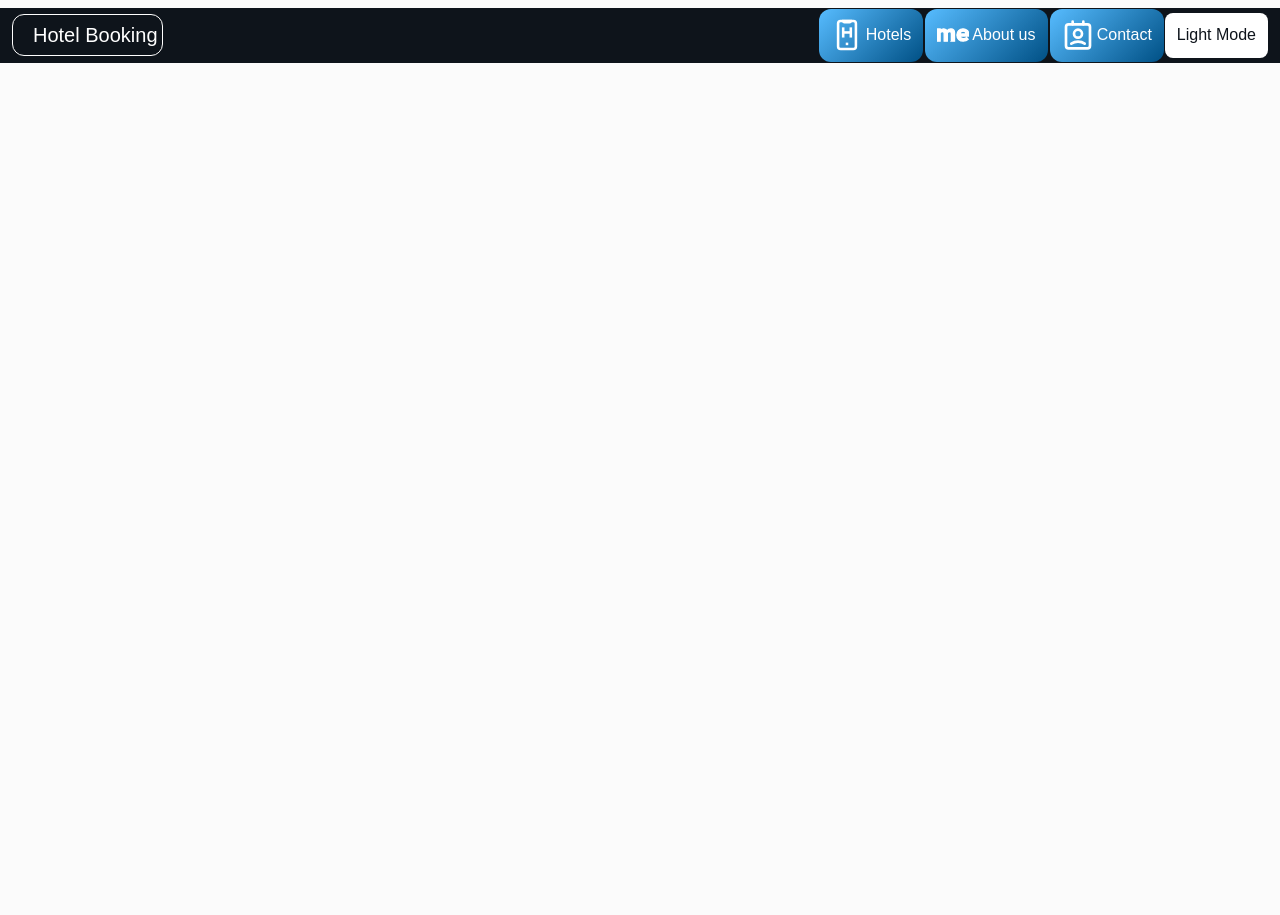
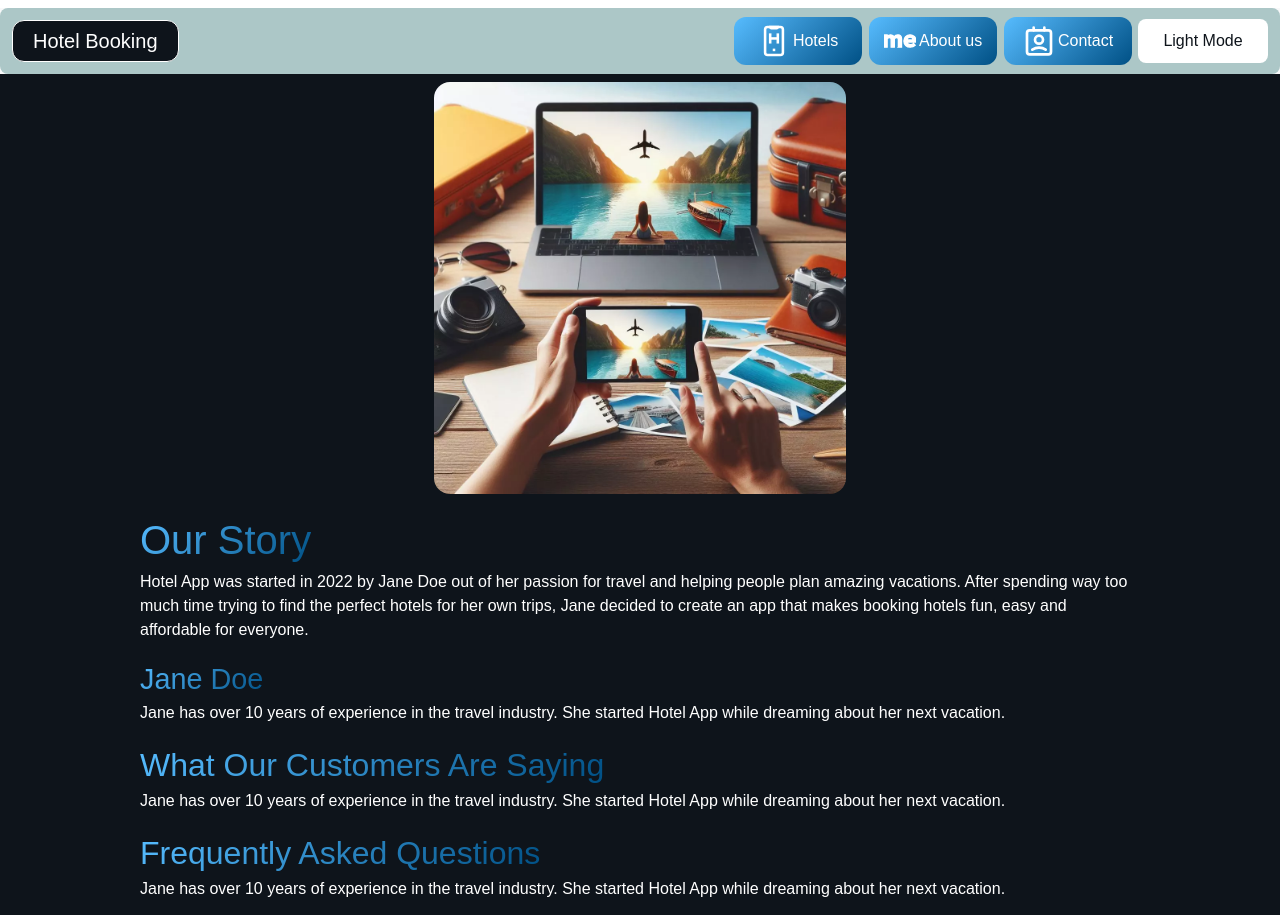
Before and after one commit to crcascr/hotel-booking-app, a React (Create React App) app: page /aboutUs in a window 1280 px wide. Shown: the top 915 px of the page. Before the commit the page ends 800 px from the top, so only its background shows below. Built offline with nearby package versions, Linux system fonts and the light colour scheme.

Commit message:
About component implementation

```diff
--- a/src/App.js
+++ b/src/App.js
@@ -1,34 +1,45 @@
-import logo from "./logo.svg";
-import "./App.css";
+import React from "react";
+import Header from "./components/Header";
+
 import { Route, Routes, BrowserRouter } from "react-router-dom";
 import Home from "./components/Home";
 import HotelList from "./components/HotelList";
+import About from "./components/About";
+import './HotelBooking.css';
 
 function App() {
+  const [modoOscuro, setModoOscuro] = React.useState(false);
+
+  React.useEffect(() => {
+    const dateEl = new Date();
+    const hora = dateEl.getHours();
+    const minuto = dateEl.getMinutes();
+    if (hora === 17) {
+      if (minuto > 45) {
+        setModoOscuro(true);
+      }
+    } else if (hora >= 18) {
+      setModoOscuro(true);
+    } else {
+      setModoOscuro(false);
+    }
+  }, []);
+
+  function cambiarModo() {
+    setModoOscuro((prevModo) => !prevModo);
+  }
   return (
-    <BrowserRouter>
+    <main className={`pageContainer ${modoOscuro ? "modoOscuro" : ""}`}>
+      <Header cambiarModo={cambiarModo} modoOscuro={modoOscuro} />
+      <BrowserRouter>
       <Routes>
-        <Route path="" element={<Home />} />
-        <Route path="/" element={<Home />} />
-        <Route path="/hotels" element={<HotelList />} />
+        <Route path="" element={<Home modoOscuro={modoOscuro}/>} />
+        <Route path="/" element={<Home modoOscuro={modoOscuro}/>} />
+        <Route path="/hotels" element={<HotelList modoOscuro={modoOscuro}/>} />
+        <Route path="/aboutUs" element={<About darkMode={modoOscuro}/>} />
       </Routes>
     </BrowserRouter>
-    // <div className="App">
-    //   <header className="App-header">
-    //     <img src={logo} className="App-logo" alt="logo" />
-    //     <p>
-    //       Edit <code>src/App.js</code> and save to reload.
-    //     </p>
-    //     <a
-    //       className="App-link"
-    //       href="https://reactjs.org"
-    //       target="_blank"
-    //       rel="noopener noreferrer"
-    //     >
-    //       Learn React
-    //     </a>
-    //   </header>
-    // </div>
+    </main>
   );
 }
 
--- a/src/HotelBooking.css
+++ b/src/HotelBooking.css
@@ -65,8 +65,9 @@ body * {
 }
 
 .navbar {
-  padding: 0 !important;
-  margin: 0.5rem 0rem;
+  padding: 0rem !important;
+  margin: 0.5rem 0rem !important;
+  background: #acc7c7 !important;
 }
 
 .modoOscuro {
@@ -97,6 +98,7 @@ body * {
   border: 0;
   border-radius: 0.5rem;
   transition: box-shadow 0.3s ease-in-out;
+  width: 130px;
 }
 
 .esquemaColor:hover {
@@ -121,15 +123,20 @@ body * {
   display: flex;
   align-items: center;
   position: relative;
-  padding: 0.65rem 0.75rem;
+  padding: 0.5rem 0.5rem;
   border: 0;
   border-radius: 0.75rem;
-  background: linear-gradient( 135deg, #57bcff, #005085 );
+  background: linear-gradient(135deg, #57bcff, #005085);
   cursor: pointer;
   text-decoration: none;
   font-weight: 500;
   margin: 1px;
   color: #ffff !important;
+  justify-content: center;
+}
+.nav-item {
+  margin-left: 5px;
+  width: 130px;
 }
 
 .nav--icono {
@@ -173,6 +180,9 @@ body * {
 @media (max-width: 767px) {
   .search-section {
     flex-wrap: wrap;
+  }
+  .aboutUs--cta {
+    justify-content: center;
   }
 }
 
@@ -265,7 +275,60 @@ body * {
 .hotel--button {
   font-weight: 500;
   color: white !important;
-  background: linear-gradient( 135deg, #57bcff, #005085 );
+  background: linear-gradient(135deg, #57bcff, #005085);
+}
+
+.aboutUs {
+  margin-bottom: 3rem;
+}
+
+.aboutUs--title {
+  font-size: 2.5rem;
+}
+
+.aboutUs--founder {
+  font-size: 1.8rem;
+}
+
+.aboutUs--testimonials,
+.aboutUs--faq,
+.aboutUs--cta {
+  font-size: 2rem;
+}
+
+.color-text {
+  background: linear-gradient(135deg, #57bcff, #005085);
+  -webkit-background-clip: text;
+  background-clip: text;
+  -webkit-text-fill-color: transparent;
+  color: transparent;
+}
+
+.aboutUs--image {
+  display: flex;
+  justify-content: center;
+}
+
+.aboutUs--content {
+  margin-top: 1rem;
+}
+
+.hero-image {
+  width: 18.75rem;
+  border-radius: 1rem;
+}
+
+@media (min-width: 767px) {
+  .hero-image {
+    width: 25.75rem;
+    border-radius: 1rem;
+  }
+}
+
+.aboutUs--cta {
+  display: flex;
+  grid-gap: 1rem;
+  flex-wrap: wrap;
 }
 
 .intro {
@@ -455,6 +518,12 @@ body * {
     margin: 0.5rem;
     width: auto;
   }
+
+  .navbar-nav{
+    margin-top: 1rem;
+    column-gap: 0.5rem;
+    gap: 0.5rem;
+  }
 }
 
 .proyecto--imagenes {
@@ -534,3 +603,15 @@ body * {
 .pasatiempos--pasatiempo-descripcion {
   text-align: justify;
 }
+
+.content {
+  width: 80% !important;
+  margin: 0 auto;
+}
+.side-bar {
+  width: 80%;
+  margin: 0 auto;
+  background: #acc7c7 !important;
+  border-radius: 0.5rem;
+  padding: 8px 0px;
+}
--- a/src/HotelBooking.js
+++ b/src/HotelBooking.js
@@ -4,6 +4,7 @@ import Header from "./components/Header";
 import { Route, Routes, BrowserRouter } from "react-router-dom";
 import Home from "./components/Home";
 import HotelList from "./components/HotelList";
+import About from "./components/About";
 import './HotelBooking.css';
 
 function HotelBooking() {
@@ -35,6 +36,7 @@ function HotelBooking() {
         <Route path="" element={<Home modoOscuro={modoOscuro}/>} />
         <Route path="/" element={<Home modoOscuro={modoOscuro}/>} />
         <Route path="/hotels" element={<HotelList modoOscuro={modoOscuro}/>} />
+        <Route path="/aboutUs" element={<About darkMode={modoOscuro}/>} />
       </Routes>
     </BrowserRouter>
     </main>
--- /dev/null
+++ b/src/components/About.js
@@ -0,0 +1,96 @@
+import { useNavigate } from "react-router-dom";
+import aboutHero from "../images/aboutHero.webp";
+
+function About(props) {
+const navigate = useNavigate()
+  return (
+    <div className="aboutUs container container-fluid content">
+      <div className="aboutUs--image">
+        {/* Hero Image */}
+        <img src={aboutHero} className="hero-image" alt="Hotel lobby" />
+      </div>
+      <div className="aboutUs--content">
+        <span className="aboutUs--title color-text">Our Story</span>
+        <p
+          className={`aboutUs--description ${
+            props.darkMode ? "darkModeText" : ""
+          }`}
+        >
+          Hotel App was started in 2022 by Jane Doe out of her passion for
+          travel and helping people plan amazing vacations. After spending way
+          too much time trying to find the perfect hotels for her own trips,
+          Jane decided to create an app that makes booking hotels fun, easy and
+          affordable for everyone.
+        </p>
+        <div className="founder">
+          <div>
+            <span
+              className={`aboutUs--founder color-text ${
+                props.darkMode ? "darkModeText" : ""
+              }`}
+            >
+              Jane Doe
+            </span>
+            <p
+              className={`aboutUs--founder-description  ${
+                props.darkMode ? "darkModeText" : ""
+              }`}
+            >
+              Jane has over 10 years of experience in the travel industry. She
+              started Hotel App while dreaming about her next vacation.
+            </p>
+          </div>
+        </div>
+        {/* Testimonials */}
+        <span
+          className={`aboutUs--testimonials color-text ${
+            props.darkMode ? "darkModeText" : ""
+          }`}
+        >
+          What Our Customers Are Saying
+        </span>
+        <p
+          className={`aboutUs--founder-description  ${
+            props.darkMode ? "darkModeText" : ""
+          }`}
+        >
+          Jane has over 10 years of experience in the travel industry. She
+          started Hotel App while dreaming about her next vacation.
+        </p>
+        {/* FAQ */}
+        <span
+          className={`aboutUs--faq color-text ${
+            props.darkMode ? "darkModeText" : ""
+          }`}
+        >
+          Frequently Asked Questions
+        </span>
+        <p
+          className={`aboutUs--founder-description  ${
+            props.darkMode ? "darkModeText" : ""
+          }`}
+        >
+          Jane has over 10 years of experience in the travel industry. She
+          started Hotel App while dreaming about her next vacation.
+        </p>
+
+        {/* Call to Action */}
+        <div className="aboutUs--cta">
+          <span
+            className={`aboutUs--cta color-text ${
+              props.darkMode ? "darkModeText" : ""
+            }`}
+          >
+            Ready for your next adventure?
+          </span>
+          <br/>
+          <button className="btn btn btn-info hotel--button" onClick={()=>navigate("/hotels")}>
+            Start Booking
+          </button>
+        </div>
+      </div>
+    </div>
+  );
+}
+
+export default About;
--- a/src/components/Header.js
+++ b/src/components/Header.js
@@ -38,7 +38,7 @@ function Header(props) {
           className="nav--link"
           style={{
             color: props.modoOscuro ? "white" : "#0e141b",
-            backgroundColor: props.modoOscuro ? "#0e141b" : "white",
+            backgroundColor: props.modoOscuro ? "#0e141b" : "#fbfbfb",
           }}
         >
           <img
@@ -57,14 +57,14 @@ function Header(props) {
       className={`navbar bg-body-tertiary navbar-expand-lg`}
       style={{
         color: props.modoOscuro ? "white" : "#0e141b",
-        backgroundColor: props.modoOscuro ? "#0e141b" : "white",
+        backgroundColor: props.modoOscuro ? "#0e141b" : "#fbfbfb",
       }}
     >
       <div
-        className="container-fluid"
+        className="container-fluid side-bar"
         style={{
           color: props.modoOscuro ? "white" : "#0e141b",
-          backgroundColor: props.modoOscuro ? "#0e141b" : "white",
+          backgroundColor: props.modoOscuro ? "#0e141b" : "#fbfbfb",
         }}
       >
         <a
@@ -72,7 +72,7 @@ function Header(props) {
           href="#"
           style={{
             color: props.modoOscuro ? "white" : "#0e141b",
-            backgroundColor: props.modoOscuro ? "#0e141b" : "white",
+            backgroundColor: props.modoOscuro ? "#0e141b" : "#fbfbfb",
           }}
         >
           Hotel Booking
@@ -80,7 +80,6 @@ function Header(props) {
         <button
           style={{
             color: props.modoOscuro ? "white" : "#0e141b",
-            backgroundColor: props.modoOscuro ? "#0e141b" : "white",
           }}
           className="navbar-toggler"
           type="button"
--- a/src/components/Hotel.js
+++ b/src/components/Hotel.js
@@ -67,7 +67,7 @@ function Hotel(props) {
 
       <div className="hotel--button-details">
         <button
-          className={`btn btn btn-info hotel--button ${
+          className={`btn btn-info hotel--button ${
             props.darkMode ? "darkModeText" : ""
           }`}
         >
--- a/src/components/HotelList.js
+++ b/src/components/HotelList.js
@@ -8,7 +8,7 @@ import Hotel from "./Hotel";
 
 function HotelList(props) {
   const [hotelList, setHotelList] = useState([]);
-  const [filteredHotels, setFilteredHotels] = useState([]);
+  const [filteredHotels, setFilteredHotels] = useState(null);
   const [isLoading, setIsLoading] = useState(false);
   const [searchText, setSearchText] = useState("");
   const [filterType, setFilterType] = useState("");
@@ -34,12 +34,12 @@ function HotelList(props) {
   }, []);
 
   useEffect(() => {
-    if (sortBy !== "") sortHotels(sortBy);
+    if (sortBy.by !== "") sortHotels(sortBy);
   }, [sortBy]);
 
-  const sortHotels = (type) => {
-    // setFilteredHotels([]);
-    let sortedData = [];
+  const sortHotels = async (type) => {
+
+    let sortedData = null;
     if (type?.by === "name") {
       sortedData = filteredHotels.sort((a, b) => {
         const nameA = a[type?.by].toString().toUpperCase(); // ignore upper and lowercase
@@ -75,11 +75,11 @@ function HotelList(props) {
       }
       // }
     }
-
-    setFilteredHotels(sortedData);
+    setFilteredHotels([...sortedData]);
   };
 
-  const hotelElements = filteredHotels.map((hotel, index) => {
+  const hotelElements = () => {
+    return filteredHotels?.map((hotel, index) => {
       return (
         <Hotel
           key={index}
@@ -89,6 +89,7 @@ function HotelList(props) {
         />
       );
     });
+  };
 
   return (
     <>
@@ -97,7 +98,7 @@ function HotelList(props) {
           <img src={loading} className="loading" alt="Loading" />
         </div>
       ) : (
-        <div className="container-fluid">
+        <div className="container-fluid content">
           <Search
             darkMode={props.modoOscuro}
             filterType={filterType}
@@ -107,14 +108,25 @@ function HotelList(props) {
             setFilteredHotels={setFilteredHotels}
             hotelList={hotelList}
           />
-          <Sort darkMode={props.modoOscuro} setSortBy={setSortBy} />
-
+          <Sort
+            darkMode={props.modoOscuro}
+            setSortBy={setSortBy}
+            sortBy={sortBy}
+          />
+          <div className="hotelsContainer">
             {filteredHotels?.length > 0 ? (
-            <div className="hotelsContainer">{hotelElements}</div>
+              filteredHotels?.map((hotel, index) => {
+               return <Hotel
+                  key={index}
+                  hotelData={hotel}
+                  hotelIndex={index}
+                  darkMode={props.modoOscuro}
+                />;
+              })
             ) : (
-
               <span>No data found</span>
             )}
+          </div>
         </div>
       )}
     </>
--- a/src/components/Search.js
+++ b/src/components/Search.js
@@ -23,7 +23,7 @@ function Search(props) {
           htmlFor="filter-type"
           style={{
             color: props.darkMode ? "white" : "#0e141b",
-            backgroundColor: props.darkMode ? "#0e141b" : "white",
+            backgroundColor: props.darkMode ? "#0e141b" : "#fbfbfb",
           }}
         >
           Filter by:
--- a/src/components/Sort.js
+++ b/src/components/Sort.js
@@ -1,4 +1,4 @@
-function Sort({ darkMode, setSortBy }) {
+function Sort({ darkMode, setSortBy ,sortBy}) {
   const sortHotels = (typeStr) => {
     const sortP = typeStr.split("-");
     const type = {
@@ -17,7 +17,7 @@ function Sort({ darkMode, setSortBy }) {
           htmlFor="filter-type"
           style={{
             color: darkMode ? "white" : "#0e141b",
-            backgroundColor: darkMode ? "#0e141b" : "white",
+            backgroundColor: darkMode ? "#0e141b" : "#fbfbfb",
           }}
         >
           Sort:
@@ -26,6 +26,7 @@ function Sort({ darkMode, setSortBy }) {
           className="form-control"
           id="filter-type"
           onChange={(e) => sortHotels(e.target.value)}
+          value={setSortBy.by}
         >
           <option value=""></option>
           <option value="name-ascending">Name (A-Z)</option>
--- a/src/index.css
+++ b/src/index.css
@@ -1,38 +1,37 @@
 body {
   margin: 0;
-  font-family: -apple-system, BlinkMacSystemFont, 'Segoe UI', 'Roboto', 'Oxygen',
-    'Ubuntu', 'Cantarell', 'Fira Sans', 'Droid Sans', 'Helvetica Neue',
+  font-family: -apple-system, BlinkMacSystemFont, "Segoe UI", "Roboto", "Oxygen",
+    "Ubuntu", "Cantarell", "Fira Sans", "Droid Sans", "Helvetica Neue",
     sans-serif;
   -webkit-font-smoothing: antialiased;
   -moz-osx-font-smoothing: grayscale;
 }
 
 code {
-  font-family: source-code-pro, Menlo, Monaco, Consolas, 'Courier New',
+  font-family: source-code-pro, Menlo, Monaco, Consolas, "Courier New",
     monospace;
 }
 
-.main-content{
+.main-content {
   display: flex;
   width: 90%;
   height: 100%;
   justify-content: center;
   text-align: center;
 }
-.filter-icon{
+.filter-icon {
   width: 20px;
   height: auto;
 }
-.header{
+.header {
   cursor: pointer;
 }
-.navbar-brand{
-  width: 12%!important;
-  margin-right: 0px!important;
+.navbar-brand {
+  margin-right: 0px !important;
   border: 1px solid;
   border-radius: 0.75rem;
-  padding-left: 20px;
+  padding: 0px 20px;
 }
-.navbar-toggler{
-  width: 10%!important;
+.navbar-toggler {
+  width: 46px !important;
 }
--- a/src/index.js
+++ b/src/index.js
@@ -2,23 +2,17 @@ import React from "react";
 import ReactDOM from "react-dom/client";
 import "./index.css";
 import App from "./App";
-import 'bootstrap/dist/css/bootstrap.css';
-
-import HotelBooking from "./HotelBooking";
-import reportWebVitals from "./reportWebVitals";
+import "bootstrap/dist/css/bootstrap.css";
 
 const root = ReactDOM.createRoot(document.getElementById("root"));
 root.render(
   // <React.StrictMode>
   <>
-    <HotelBooking />
-    <div className="main-content container container-fluid">
-
-    </div>
+    <App />
   </>
 );
 
 // If you want to start measuring performance in your app, pass a function
 // to log results (for example: reportWebVitals(console.log))
 // or send to an analytics endpoint. Learn more: https://bit.ly/CRA-vitals
-reportWebVitals();
+//reportWebVitals();
```
Also changed, not shown: src/images/aboutHero.webp (added). Lines whose indentation alone changed are shown as unchanged.
